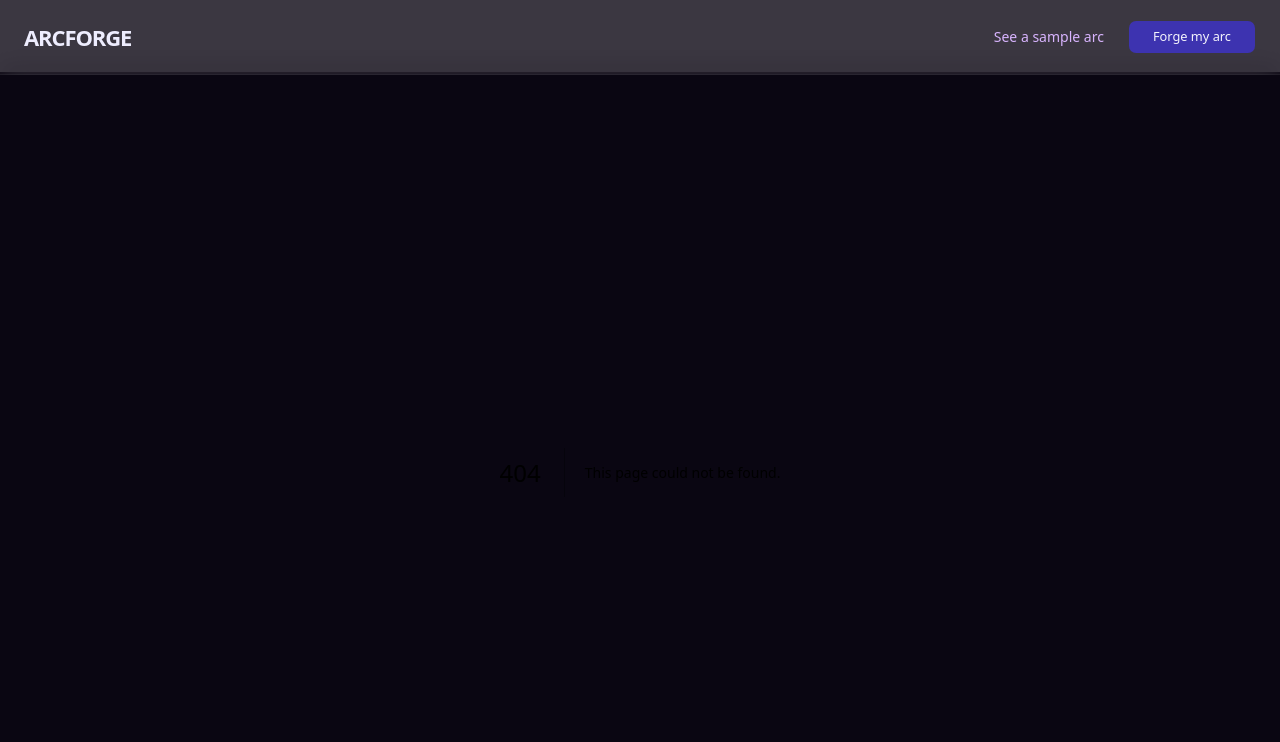
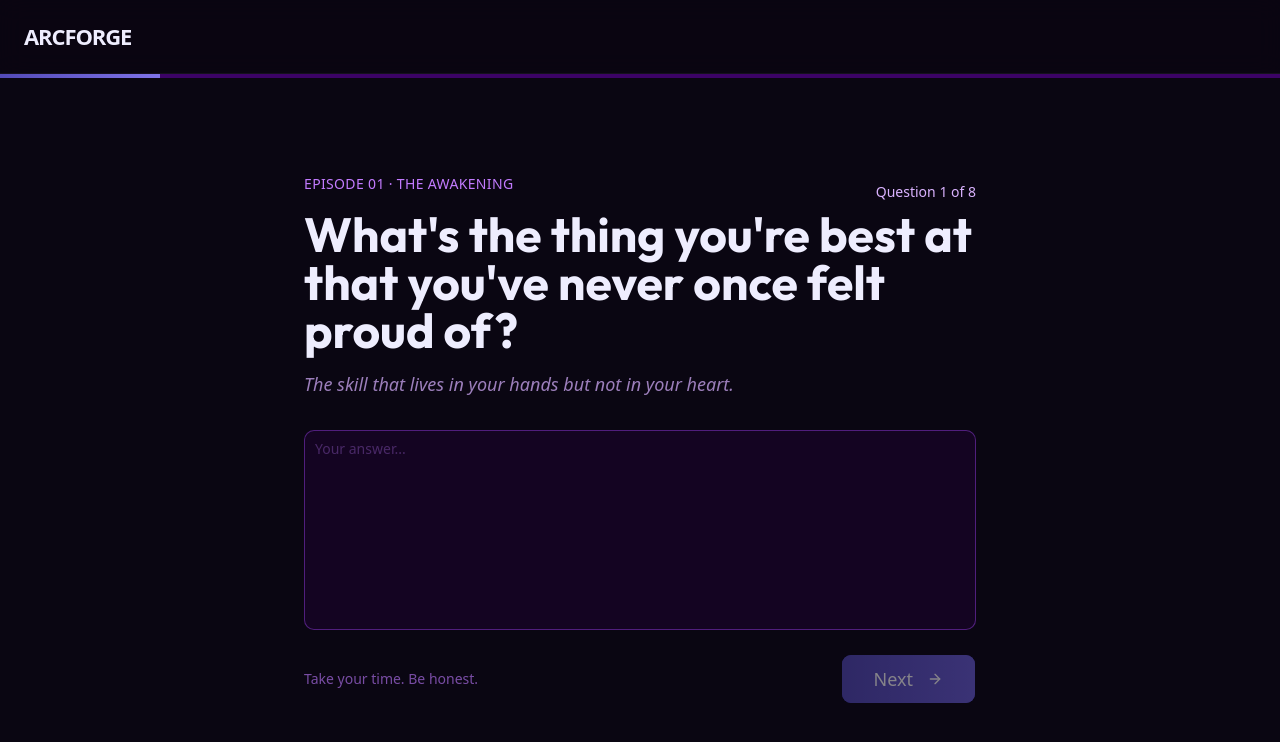
Before and after one commit to swayamyadav05/arcforge, a Next.js app: page /awakening in a window 1280 px wide. Before the commit this address had no page. Shown: the top 742 px of the page. Built offline with nearby package versions, Linux system fonts and the light colour scheme.

Commit message:
renamed the quiz -> awakening for rightious feeling

```diff
--- a/src/app/arc/[id]/page.tsx
+++ b/src/app/arc/[id]/page.tsx
@@ -145,7 +145,7 @@ export default async function ArcPage({
             What does yours look like?
           </p>
           <Link
-            href="/quiz"
+            href="/awakening"
             className="inline-block bg-linear-to-r from-[#534AB7] to-[#6B5FD8] hover:from-[#6B5FD8] hover:to-[#7F73E8] text-[#EEEDFE] px-10 py-4 rounded-xl text-base font-medium transition-all duration-300 no-underline">
             Forge my arc
           </Link>
--- a/src/app/quiz/page.tsx
+++ b/src/app/awakening/page.tsx
@@ -1,4 +1,4 @@
-import QuizFlow from "../../components/quiz/QuizFlow";
+import QuizFlow from "@/components/awakening/QuizFlow";
 
 const Quiz = () => {
   return <QuizFlow />;
--- a/src/app/sitemap.ts
+++ b/src/app/sitemap.ts
@@ -20,7 +20,7 @@ export default function sitemap(): MetadataRoute.Sitemap {
       priority: 1,
     },
     {
-      url: `${baseUrl}/quiz`,
+      url: `${baseUrl}/awakening`,
       lastModified: new Date(),
       changeFrequency: "monthly",
       // Slightly lower priority than the homepage —
--- a/src/components/quiz/QuestionCard.tsx
+++ b/src/components/awakening/QuestionCard.tsx
@@ -1,4 +1,4 @@
-// src/components/quiz/QuestionCard.tsx
+// src/components/awakening/QuestionCard.tsx
 "use client";
 
 import { useState, useEffect, useRef } from "react";
--- a/src/components/landing/CTA.tsx
+++ b/src/components/landing/CTA.tsx
@@ -26,7 +26,7 @@ export default function CTA() {
         </p>
 
         <Button size="lg" asChild>
-          <Link href="/quiz">Forge my arc →</Link>
+          <Link href="/awakening">Forge my arc →</Link>
         </Button>
       </div>
     </section>
--- a/src/components/landing/Hero.tsx
+++ b/src/components/landing/Hero.tsx
@@ -130,7 +130,7 @@ export default function Hero() {
             wrapping Link inside a button (which would be invalid HTML). */}
         <div className="flex flex-col sm:flex-row gap-4 pt-4">
           <Button variant="default" size="lg" asChild>
-            <Link href="/quiz">Forge my arc →</Link>
+            <Link href="/awakening">Forge my arc →</Link>
           </Button>
 
           {/* Secondary button — outline variant, links to the sample arc
--- a/src/components/landing/Navbar.tsx
+++ b/src/components/landing/Navbar.tsx
@@ -9,10 +9,10 @@ import { usePathname, useSearchParams } from "next/navigation";
 export default function Navbar() {
   const pathname = usePathname();
   const searchParams = useSearchParams();
-  // We check if the current path starts with "/quiz" rather than
+  // We check if the current path starts with "/awakening" rather than
   // strict equality so this also catches future subroutes like
-  // /quiz/generating or /quiz/error if we add them later.
-  const isQuizRoute = pathname?.startsWith("/quiz");
+  // /awakening/generating or /awakening/error if we add them later.
+  const isQuizRoute = pathname?.startsWith("/awakening");
   const isPublicArcPage =
     pathname?.startsWith("/arc") && !searchParams.get("new");
 
@@ -49,7 +49,7 @@ export default function Navbar() {
               See a sample arc
             </Link>
             <Button size="sm" asChild>
-              <Link href="/quiz">Forge my arc</Link>
+              <Link href="/awakening">Forge my arc</Link>
             </Button>
           </div>
         )}
```
Also changed, not shown: src/components/awakening/QuizFlow.tsx (renamed from src/components/quiz/QuizFlow.tsx), 1 other file (tests, documents, lock files or other folders).
